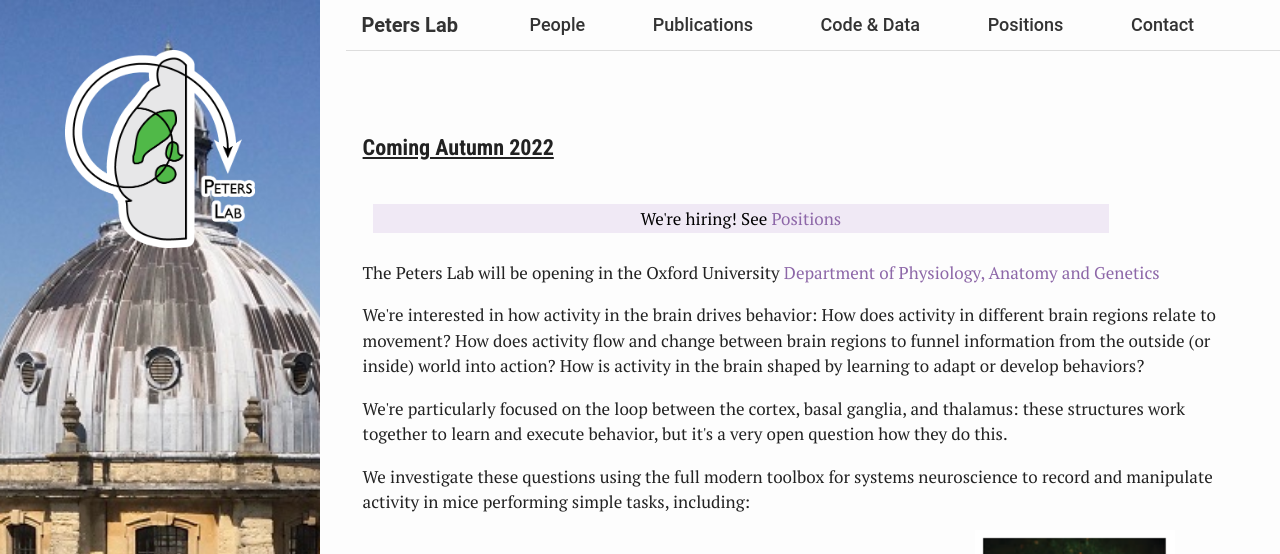
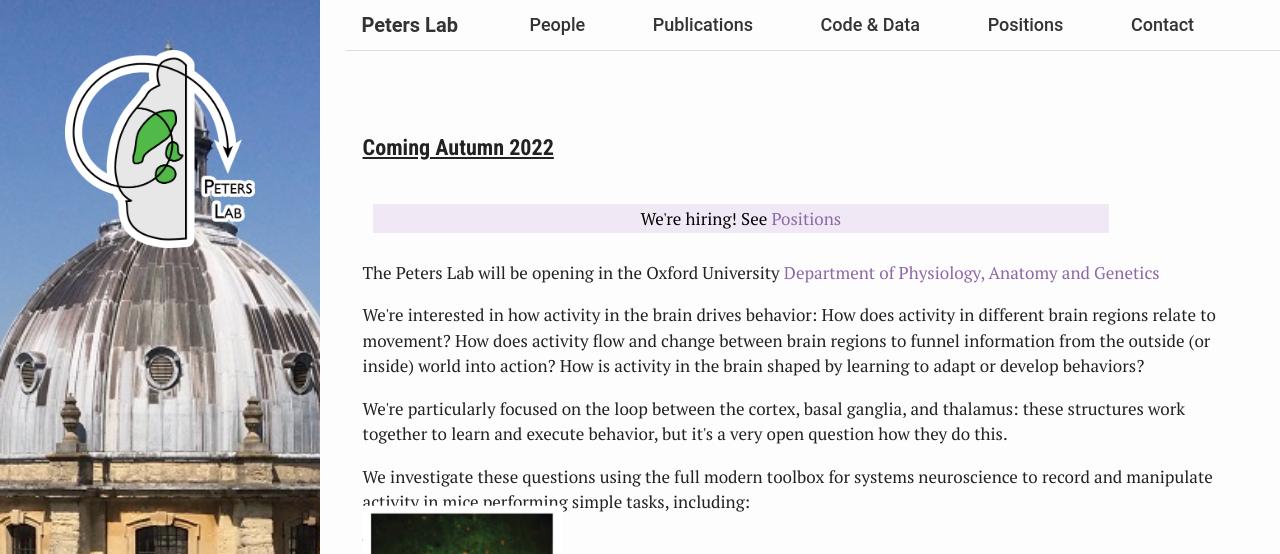
Before and after one commit to PetersNeuroLab/PetersNeuroLab.github.io, a Jekyll site: the page built from index.html, in a window 1280 px wide and 1282 px high. Shown: the top 554 px of the window. Built offline with Jekyll 4.4.1, drawn with Linux system fonts in a browser that asks for light colours; nearby versions of some CDN libraries; some web fonts are replaced; library files that are not in the unit come from our copies; grey boxes are pictures that could not be loaded.

Commit message:
Update _base.scss

```diff
--- a/assets/_sass/_base.scss
+++ b/assets/_sass/_base.scss
@@ -279,7 +279,11 @@
     width: auto;
     max-width: 200px;
     height: auto;
-    margin: auto auto;
+    margin: 0;
+    position: absolute;
+    top: 50%;
+    -ms-transform: translateY(-50%);
+    transform: translateY(-50%);
 }
 
 /*
```
